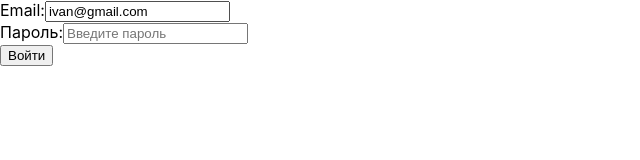
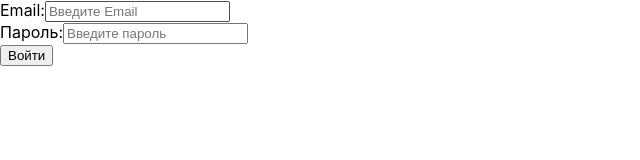
Before and after one commit to ildarnarbek/secondapp, a React (Create React App) app: page / in a window 1280 px wide. Shown: the top 160 px of the page, without its empty margins (0-640 px from the left). Built offline with nearby package versions, Linux system fonts and the light colour scheme.

Commit message:
clear code, delete comments and test words

```diff
--- a/src/Components/AuthContainer.jsx
+++ b/src/Components/AuthContainer.jsx
@@ -20,9 +20,7 @@ const mapStateToProps = state => {
   console.log(state);
   return {
     email: state.auth.email,
-    password: state.auth.password,
-    test: 1,
-    haha: 2
+    password: state.auth.password
   };
 };
 
--- a/src/Store/auth/reducers.js
+++ b/src/Store/auth/reducers.js
@@ -1,7 +1,7 @@
 import { AUTH_CHANGE_EMAIL_TEXT, AUTH_CHANGE_PASSWORD_TEXT } from "./actions";
 
 const defaultState = {
-  email: "ivan@gmail.com",
+  email: "",
   password: ""
 };
 
```
Also changed, not shown: src/App.js (+1 -26 lines), src/Components/Auth.jsx (+0 -27 lines).
